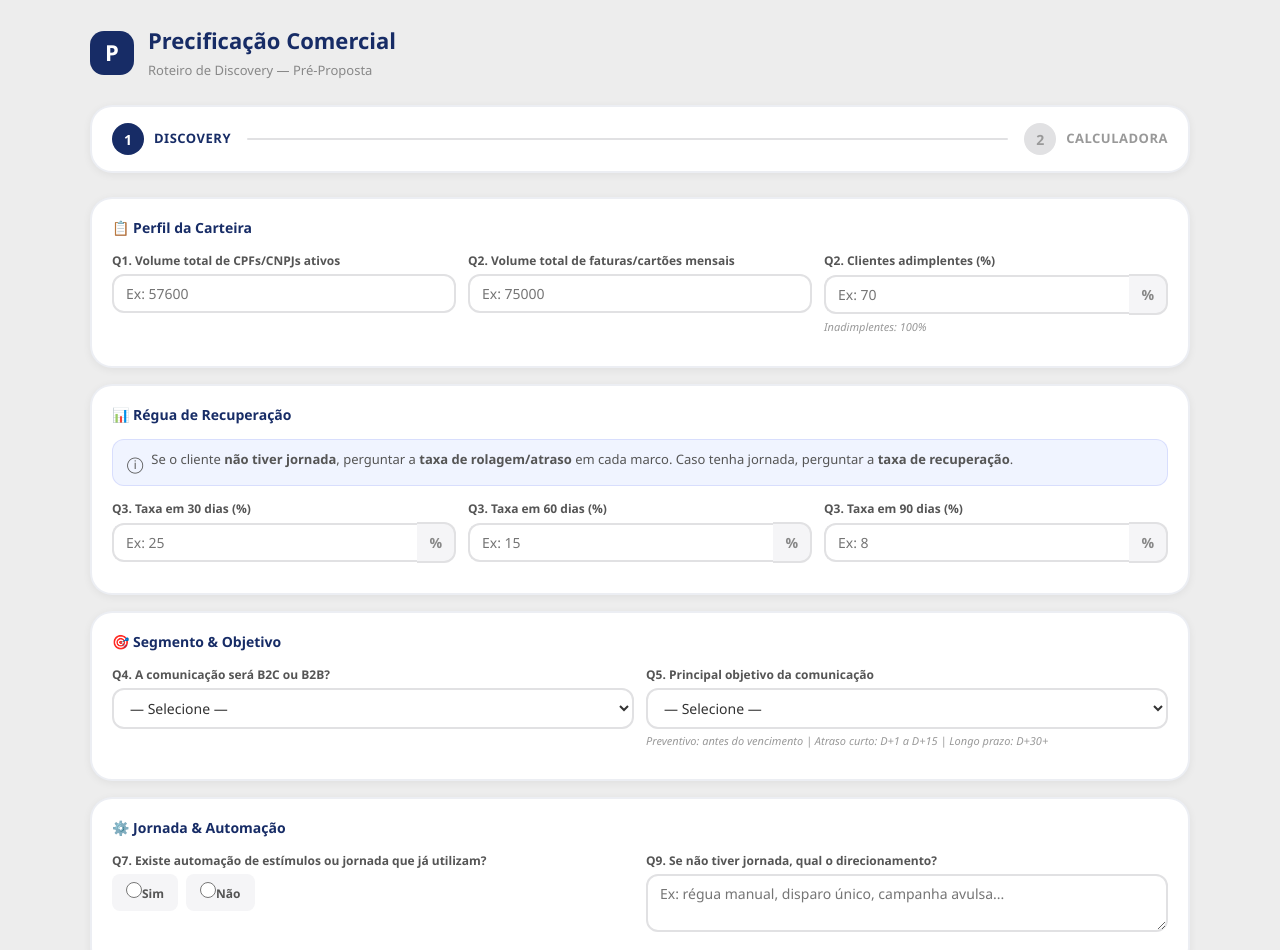
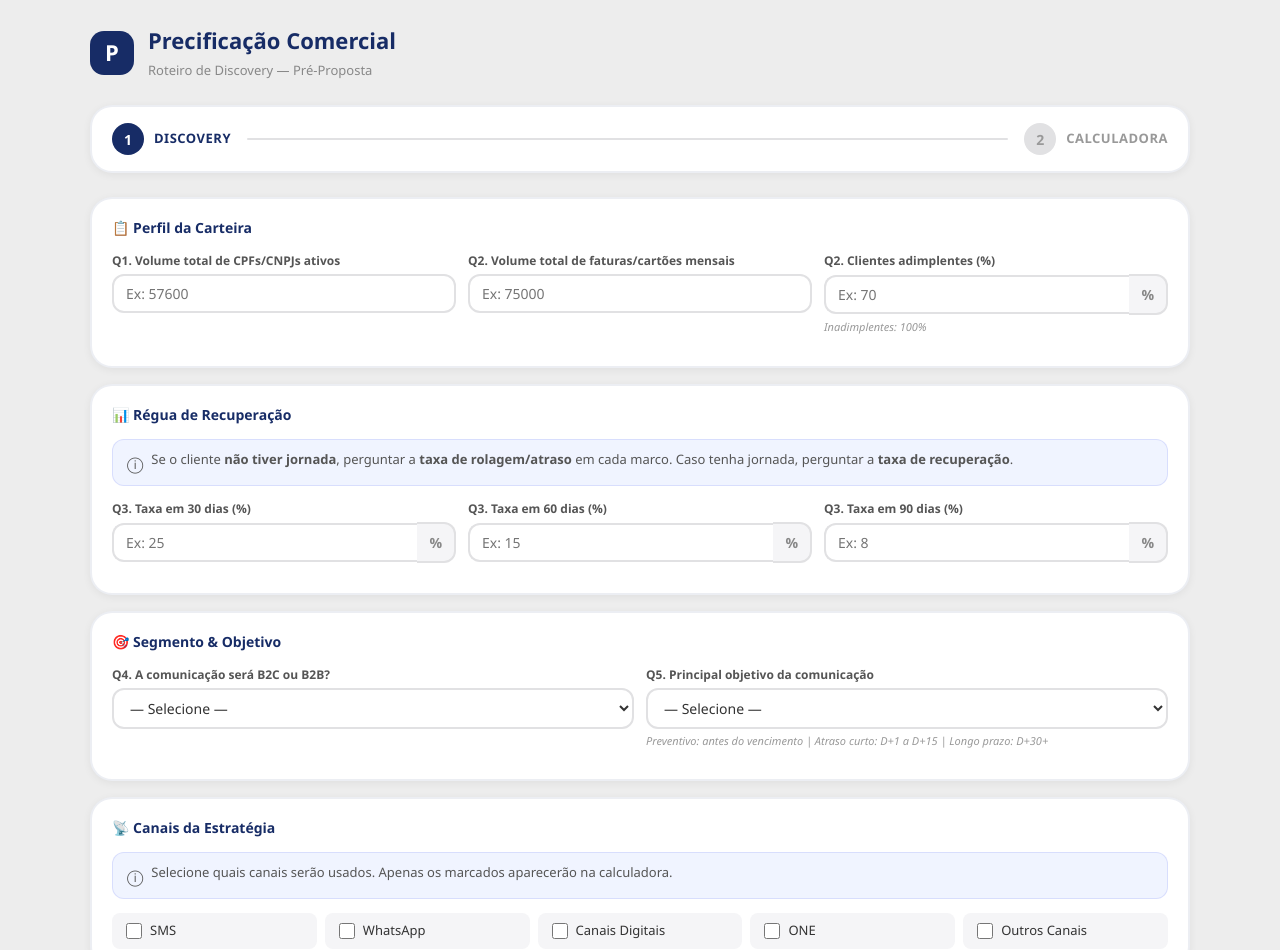
Before and after one commit to aiops-jpg/precificacao-comercial, a Next.js app: page / in a window 1280 px wide. Shown: the top 950 px of the page. Built offline with nearby package versions, Linux system fonts and the light colour scheme.

Commit message:
feat: filter calculator channels by discovery selection

```diff
--- a/app/page.js
+++ b/app/page.js
@@ -10,7 +10,7 @@ const DISCOVERY_INITIAL = {
   tx_recup_30: '', tx_recup_60: '', tx_recup_90: '',
   tipo_cliente: '', objetivo: '',
   tem_automacao: '', sistema_dividas: '', direcionamento: '',
-  canais_falha: [], qualidade_dados: '',
+  canais_falha: [], canais_ativos: [], qualidade_dados: '',
   api_carga: false, api_consulta: false, api_boleto: false,
   sla_cargas: '', broker: '',
 }
@@ -189,7 +189,7 @@ export default function Page() {
       </button>
 
       <div className="grid">
-        {FIELDS.map(g => (
+        {FIELDS.filter(g => g.section === 'Base' || discovery.canais_ativos.includes(g.section)).map(g => (
           <div key={g.section} className={`card ${g.full ? 'card-full' : ''}`}>
             <div className="card-title">{g.section}</div>
             <div className={g.cols === 2 ? 'field-row' : ''}>
--- a/components/DiscoveryForm.js
+++ b/components/DiscoveryForm.js
@@ -94,6 +94,32 @@ export default function DiscoveryForm({ data, onChange, onSubmit }) {
                 Preventivo: antes do vencimento | Atraso curto: D+1 a D+15 | Longo prazo: D+30+
               </span>
             </div>
+          </div>
+        </div>
+
+        {/* CANAIS */}
+        <div className="card card-full">
+          <div className="card-title">📡 Canais da Estratégia</div>
+          <div className="tooltip-banner">
+            <span className="tooltip-icon">ⓘ</span>
+            <span>Selecione quais canais serão usados. Apenas os marcados aparecerão na calculadora.</span>
+          </div>
+          <div className="checkbox-grid">
+            {['SMS', 'WhatsApp', 'Canais Digitais', 'ONE', 'Outros Canais'].map(canal => (
+              <label key={canal} className="checkbox-item">
+                <input
+                  type="checkbox"
+                  checked={data.canais_ativos.includes(canal)}
+                  onChange={() => {
+                    const next = data.canais_ativos.includes(canal)
+                      ? data.canais_ativos.filter(v => v !== canal)
+                      : [...data.canais_ativos, canal]
+                    onChange({ ...data, canais_ativos: next })
+                  }}
+                />
+                <span>{canal}</span>
+              </label>
+            ))}
           </div>
         </div>
 
```
